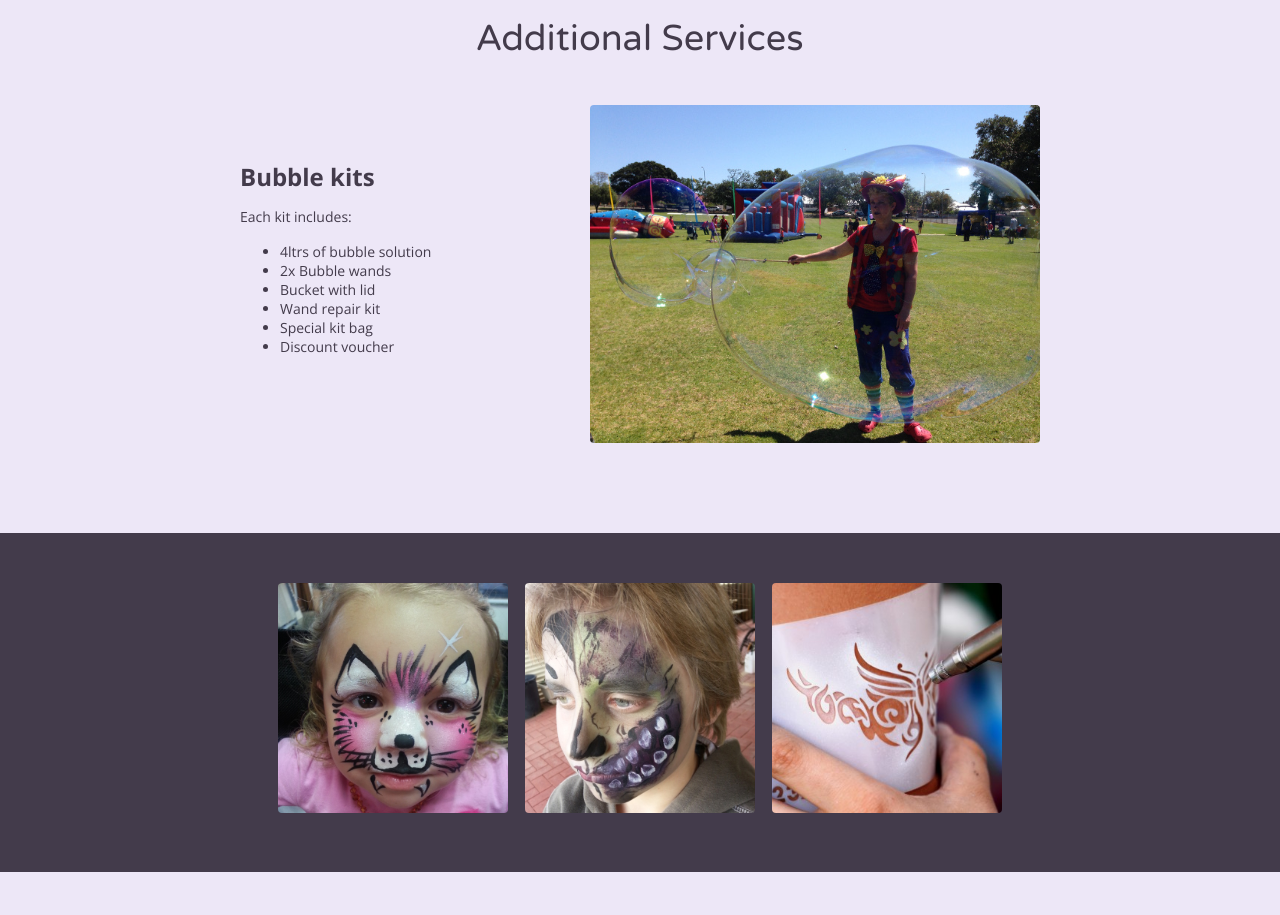
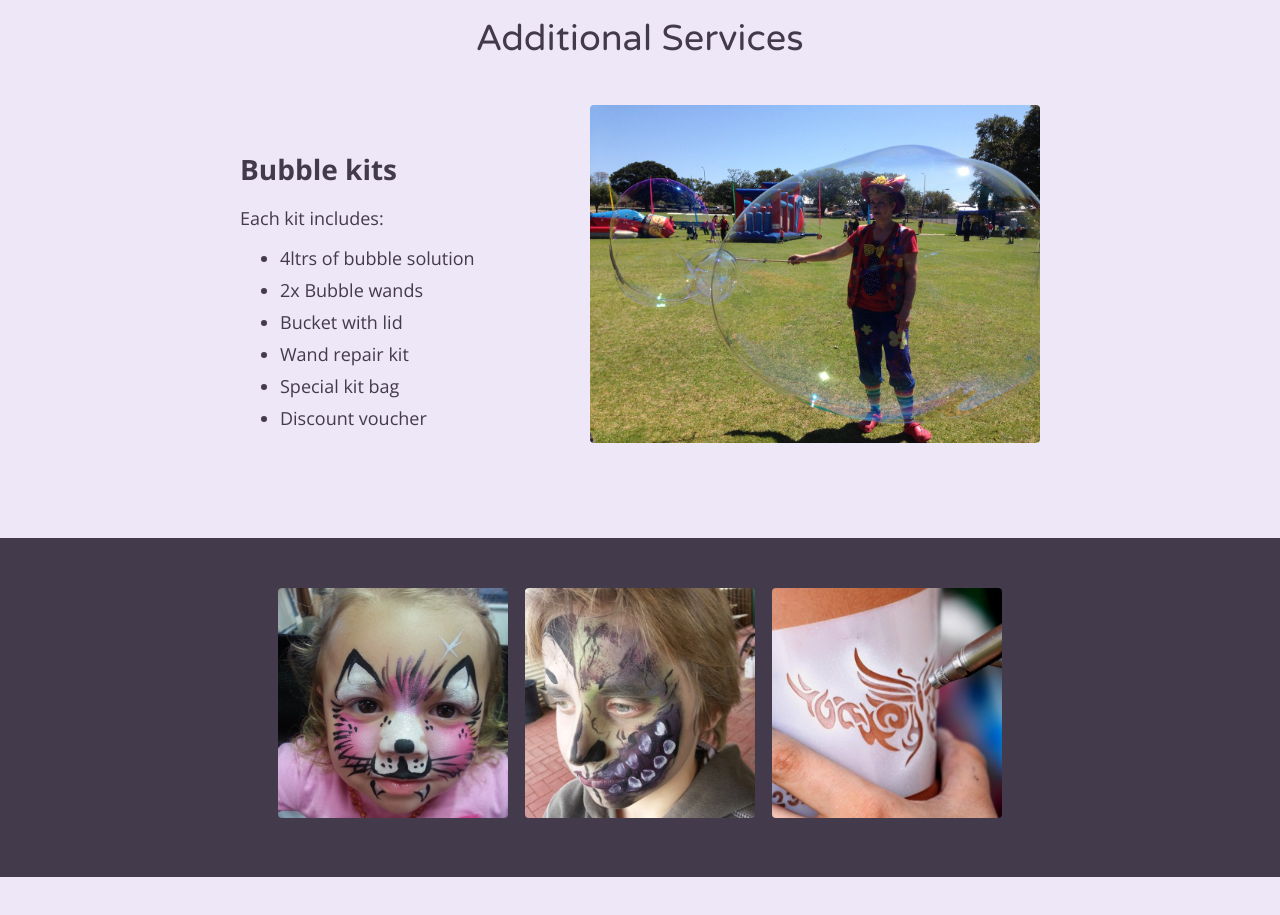
Before and after one commit to niftykins/facepainting, a plain HTML site: page index.html in a window 1280 px wide. Shown: the part 2060-2975 px from the top of the page. Drawn offline with nearby package versions, Linux system fonts and the light colour scheme.

Commit message:
slight styling tweaks

```diff
--- a/css/base.css
+++ b/css/base.css
@@ -554,8 +554,8 @@ section .container {
   border-radius: 4px;
 }
 .additional .item h3 {
-  font-size: 24px;
-  padding-top: 35px;
+  font-size: 28px;
+  padding-top: 25px;
   margin-top: 19.5px;
   margin-bottom: 6.5px;
 }
@@ -564,7 +564,8 @@ section .container {
 }
 .additional .item p,
 .additional .item li {
-  font-size: 14px;
+  font-size: 18px;
+  margin-bottom: 0.5rem;
 }
 @media screen and (max-width: 800px) {
   .additional .item {
```
